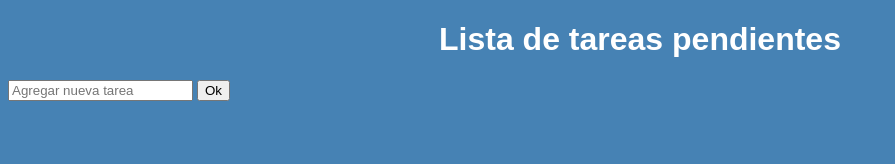
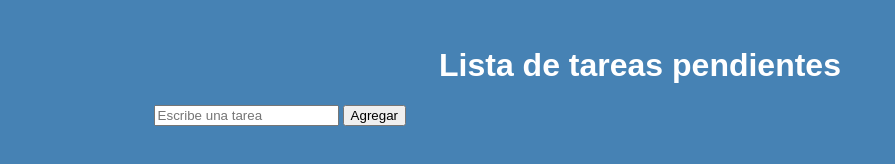
Before and after one commit to AJ1308/Reto-1, a plain HTML site: page index.html in a window 1280 px wide. Shown: the whole page, without its empty margins (0-895 px from the left). Drawn offline with Linux system fonts and the light colour scheme; a web font is replaced by a local one.

Commit message:
New commit

```diff
--- a/CSS/styles.css
+++ b/CSS/styles.css
@@ -1,6 +1,8 @@
 @import url('https://fonts.googleapis.com/css2?family=Signika+Negative:wght@300&display=swap');
 body{
     background-color:steelblue;
+    padding: 2%;
+    margin: 0 10%;
 }
 h1 {
     text-align: center;
@@ -26,6 +28,6 @@ a.enlace-eliminar {
 }
 
 .tachado {
-    text-decoration: line-through 2px solid yellow;
-    color: blueviolet;
+    text-decoration: line-through 2px solid rgb(190, 190, 190);
+    color: black;
 }
--- a/index.html
+++ b/index.html
@@ -10,8 +10,8 @@
 <body>
     <h1>Lista de tareas pendientes</h1>
 	<h3 id="contenedorTareas"></h3>
-	<input type="text" id="inputNuevaTarea" placeholder="Agregar nueva tarea">
-	<button id="btnAgregarTarea">Ok</button>
+	<input type="text" id="inputNuevaTarea" placeholder="Escribe una tarea">
+	<button id="btnAgregarTarea">Agregar</button>
     <script src="JS/script.js"></script>
 </body>
 </html>
```
